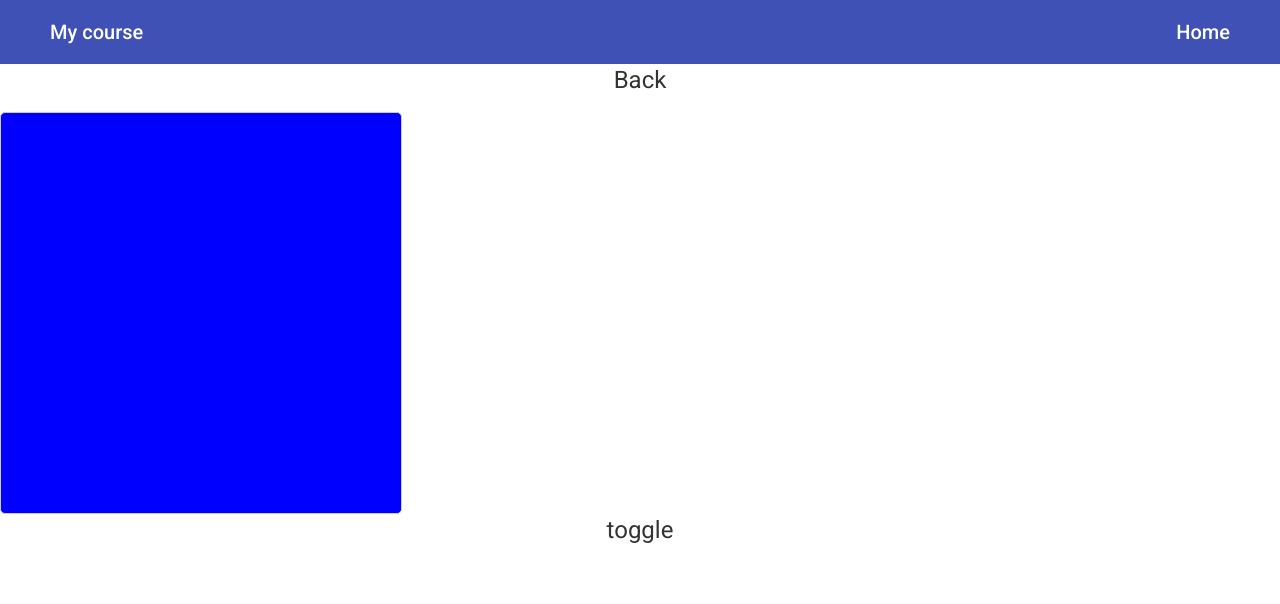
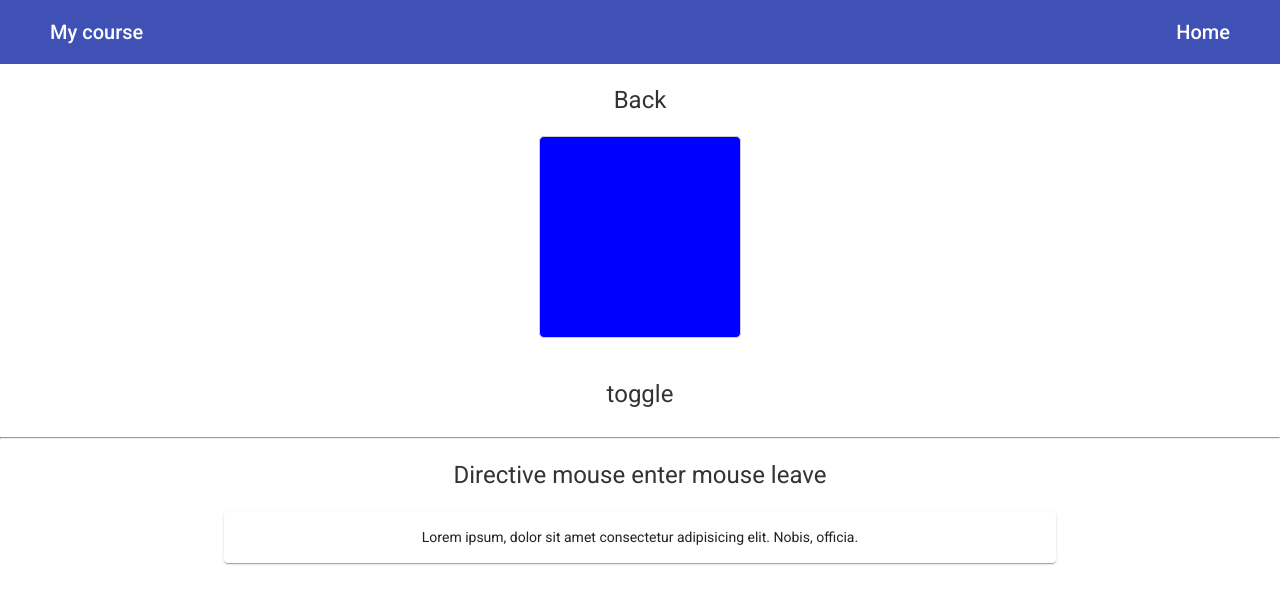
Before and after one commit to IgorShevchuk111/angular-course, an Angular app: page /DirectiveNgStyle in a window 1280 px wide. Shown: the top 604 px of the page. Built offline with nearby package versions, Linux system fonts and the light colour scheme.

Commit message:
created Directive-Style mouse enter mouse leave

```diff
--- a/src/app/app.module.ts
+++ b/src/app/app.module.ts
@@ -20,6 +20,9 @@ import { PipesComponent } from './components/pipes/pipes.component';
 import { CreatePostsComponent } from './components/create-posts/create-posts.component';
 import { PostFormComponent } from './components/post-form/post-form.component';
 import { PostComponent } from './components/post/post.component';
+import { DStyleMouseDirective} from './directive/dStyleMouse.directive';
+
+
 
 @NgModule({
   declarations: [
@@ -37,7 +40,8 @@ import { PostComponent } from './components/post/post.component';
     PipesComponent,
     CreatePostsComponent,
     PostFormComponent,
-    PostComponent
+    PostComponent,
+    DStyleMouseDirective
   ],
   imports: [
     BrowserModule,
--- a/src/app/components/directive-ng-style/directive-ng-style.component.html
+++ b/src/app/components/directive-ng-style/directive-ng-style.component.html
@@ -3,8 +3,9 @@
 </div>
 
 <div [ngStyle]="{
-    width: '400px',
-    height: '400px',
+    width: '200px',
+    height: '200px',
+    margin:  '0 auto 20px',
     border: '1px solid #ccc',
     borderRadius: '5px',
     background: toggle? 'red' : 'blue'
@@ -15,3 +16,13 @@
 <div class="link-button">
     <a  mat-button (click)="toggle = !toggle"><h1>toggle</h1></a>
 </div>
+
+<hr>
+
+<h1>Directive mouse enter mouse leave</h1>
+
+<mat-card appDStyleMouse [dStyle]="{color: 'blue', fontWeight: 'bold'}">
+    <p>
+        Lorem ipsum, dolor sit amet consectetur adipisicing elit. Nobis, officia.
+    </p>
+</mat-card>
--- a/src/app/components/directive-ng-style/directive-ng-style.component.scss
+++ b/src/app/components/directive-ng-style/directive-ng-style.component.scss
@@ -3,3 +3,19 @@
     margin: 0 auto;
     text-align: center;
 }
+
+mat-card {
+    max-width: 800px;
+    margin: 20px auto;
+    text-align: center;
+}
+
+.red {
+    color: red;
+    font-size: 50px;
+}
+
+    h1 {
+        text-align: center;
+        margin: 20px;
+    }
--- /dev/null
+++ b/src/app/directive/dStyleMouse.directive.ts
@@ -0,0 +1,21 @@
+import { style } from '@angular/animations';
+import { Directive, ElementRef, HostBinding, HostListener, Input, Renderer2 } from '@angular/core';
+
+@Directive({
+  selector: '[appDStyleMouse]'
+})
+export class DStyleMouseDirective {
+
+  @Input() dStyle: {color?: string, fontWeight?: string}
+
+  constructor( private el: ElementRef, private r: Renderer2 ) { }
+
+  @HostListener('mouseenter') onMouseenter(){
+   this.r.setStyle(this.el.nativeElement, 'color', this.dStyle.color),
+   this.r.setStyle(this.el.nativeElement, 'fontWeight', this.dStyle.fontWeight)
+  }
+  @HostListener('mouseleave') onMouseleave(){
+    this.r.setStyle(this.el.nativeElement, 'color', null)
+    this.r.setStyle(this.el.nativeElement, 'fontWeight', null)
+  }
+}
```
